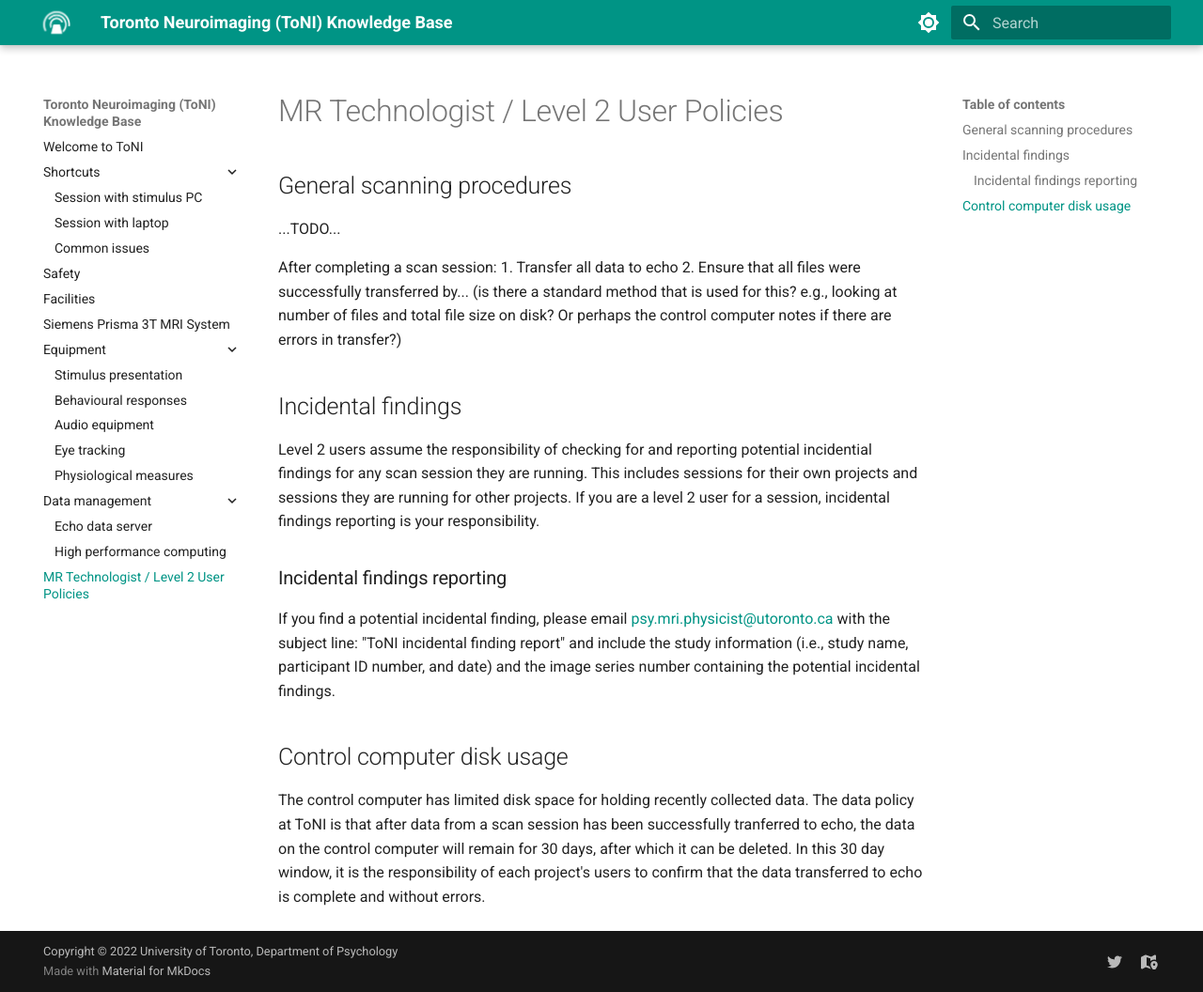
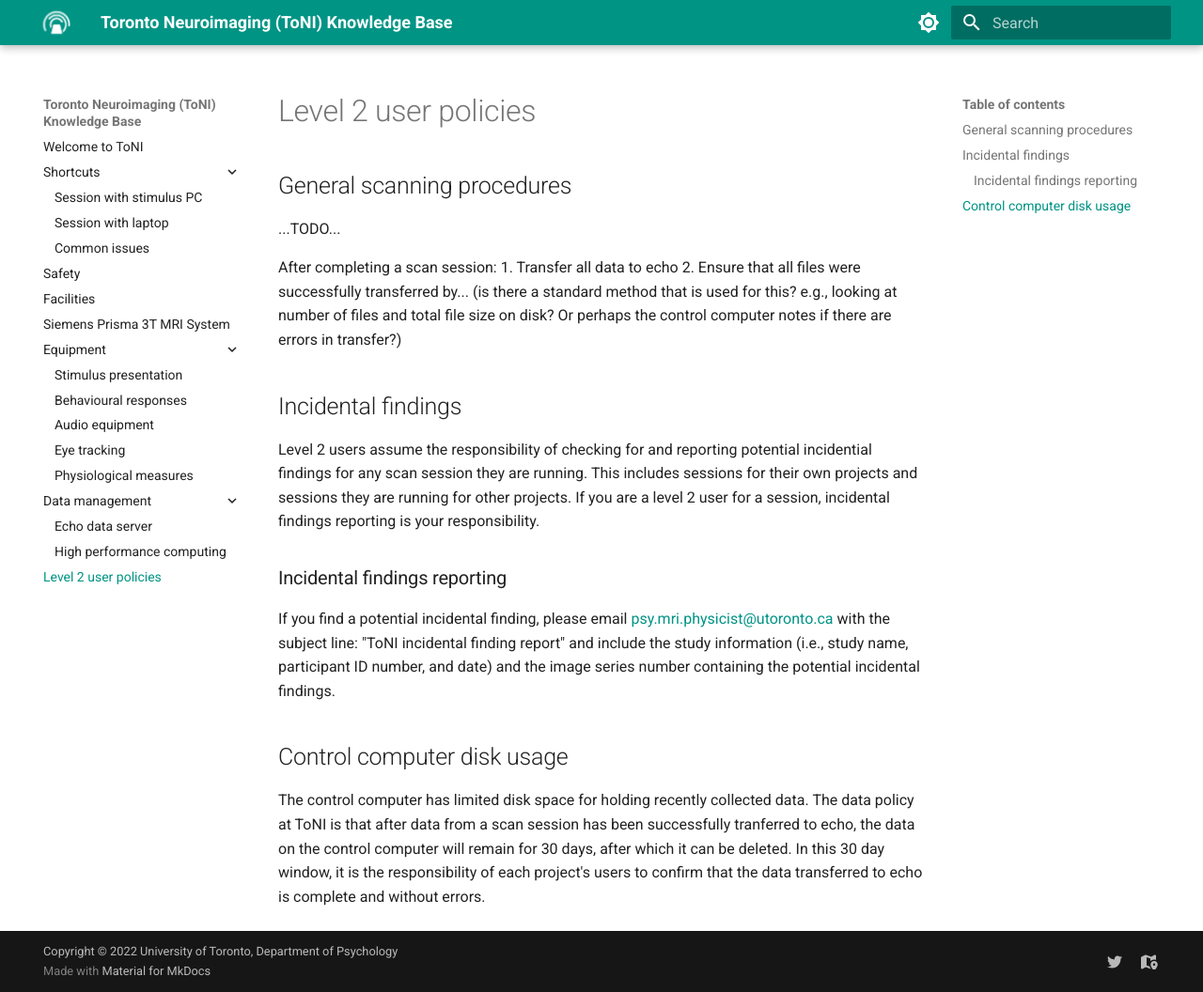
Before and after one commit to uoft-toni/uoft-toni.github.io, an MkDocs documentation site: the page built from docs/level2.md, in a window 1280 px wide and 1056 px high. Shown: the whole window at 94% size. Built offline with MkDocs 1.6.1 and Material for MkDocs 9.7.7, drawn with Linux system fonts in a browser that asks for light colours.

Commit message:
Update level2.md

```diff
--- a/docs/level2.md
+++ b/docs/level2.md
@@ -1,4 +1,4 @@
-# MR Technologist / Level 2 User Policies
+# Level 2 user policies
 
 ## General scanning procedures
 
```
